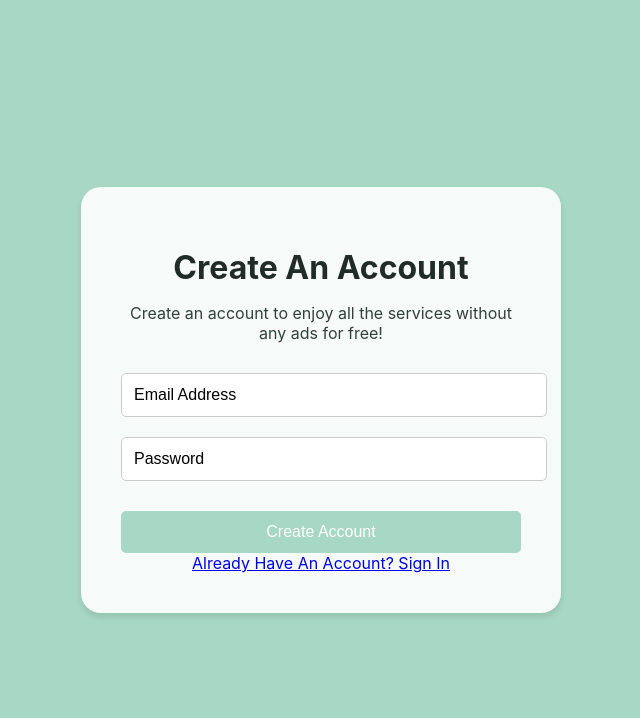
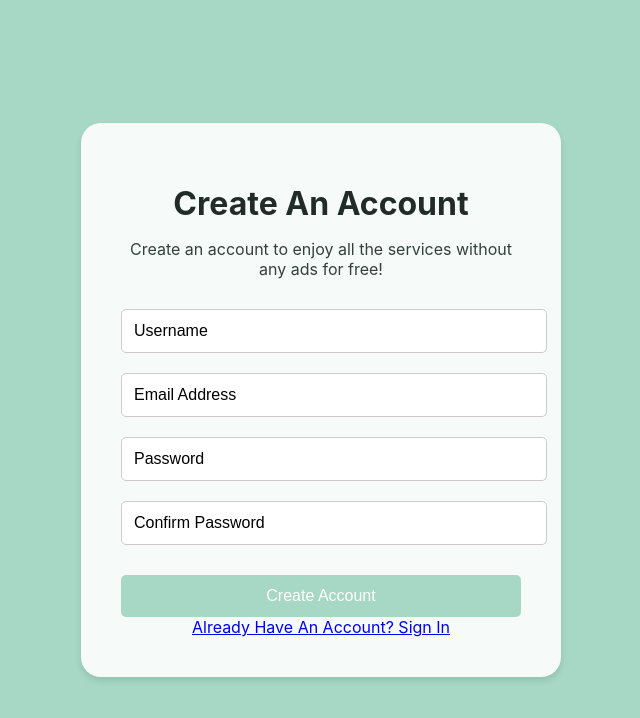
Before and after one commit to 1rayanharoon/Text-Summarizer, a React (Create React App) app in the folder front-end/: page /signup in a window 1280 px wide. Shown: the top 718 px of the page, without its empty margins (319-959 px from the left). Built offline with nearby package versions, Linux system fonts and the light colour scheme.

Commit message:
Improved Sign Up page
Created two input fields on sign page. Password and confirm password

```diff
--- a/front-end/package.json
+++ b/front-end/package.json
@@ -9,7 +9,7 @@
     "react": "^18.2.0",
     "react-dom": "^18.2.0",
     "react-router-dom": "^6.23.1",
-    "react-scripts": "5.0.1",
+    "react-scripts": "^5.0.1",
     "styled-components": "^6.1.11",
     "web-vitals": "^2.1.4"
   },
--- a/front-end/src/components/Signup.js
+++ b/front-end/src/components/Signup.js
@@ -69,8 +69,10 @@ const Signup = () => {
           Create an account to enjoy all the services without any ads for free!
         </Paragraph>
         <form>
+          <Input type="username" placeholder="Username" />
           <Input type="email" placeholder="Email Address" />
           <Input type="password" placeholder="Password" />
+          <Input type="ConfirmPassword" placeholder="Confirm Password" />
           <Button>Create Account</Button>
         </form>
         <Link to="/">Already Have An Account? Sign In</Link>
```
Also changed, not shown: 1 other file (tests, documents, lock files or other folders).
